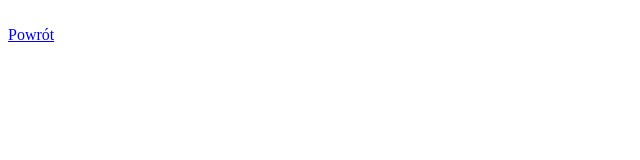
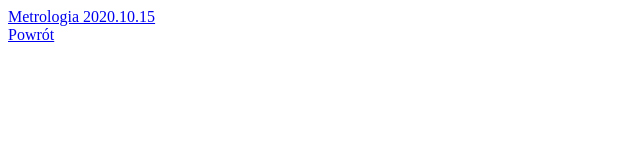
Before and after one commit to tomson3322/wyklady, a plain HTML site: page metrologia.html in a window 1280 px wide. Shown: the whole page, without its empty margins (0-640 px from the left). Drawn offline with Linux system fonts and the light colour scheme.

Commit message:
Update metrologia.html

```diff
--- a/metrologia.html
+++ b/metrologia.html
@@ -4,6 +4,7 @@
 <link rel="stylesheet" href="wyklady.css">
 <body>
 
+<a href="https://youtu.be/neMdHfWlwmI" target="_blank">Metrologia 2020.10.15</a>
 
 <br><a href="index.html">Powrót</a>
 
```
